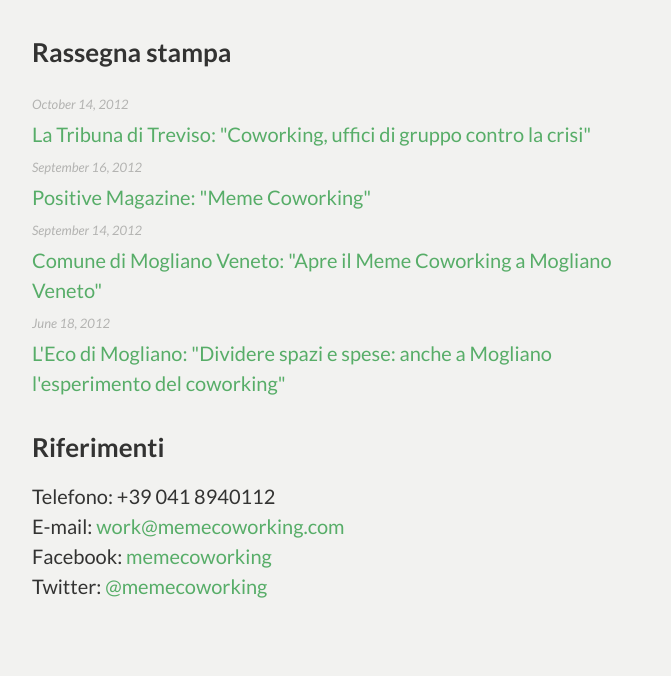
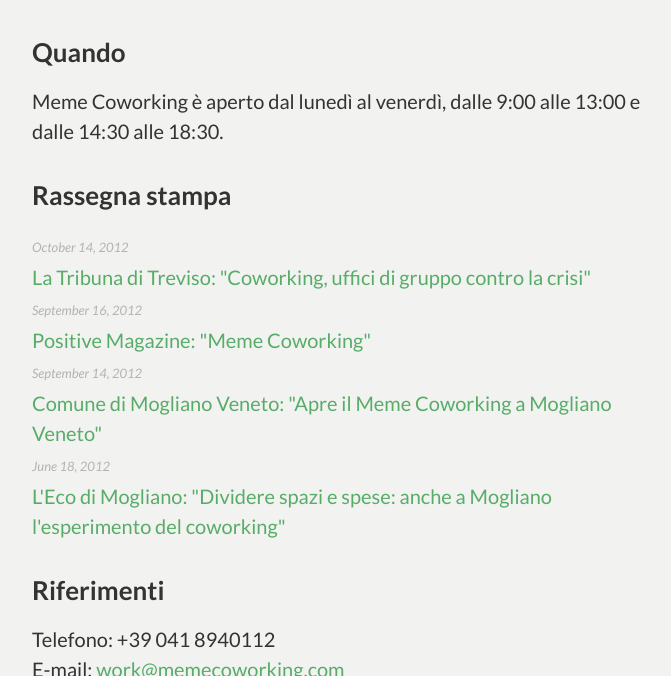
Before and after one commit to memecoworking/memecoworking.github.com, a Jekyll site: the page built from index.html, in a window 1280 px wide and 900 px high, scrolled down 2136 px, cut to the strip 224-900 px from the top of the window. Shown: the whole strip, without its empty margins (288-959 px from the left). Built offline with Jekyll 4.4.1, drawn with Linux system fonts in a browser that asks for light colours; Markdown is read by kramdown in place of the engine named in the settings.

Commit message:
Add working time

```diff
--- a/index.html
+++ b/index.html
@@ -92,6 +92,11 @@
 </p>
 <iframe class="map" width="636" height="350" frameborder="0" scrolling="no" marginheight="0" marginwidth="0" src="https://maps.google.com/maps?f=q&amp;source=s_q&amp;hl=en&amp;geocode=&amp;q=Meme+Coworking,+Treviso,+Italy&amp;aq=&amp;sll=45.543389,12.234457&amp;sspn=0.008746,0.021136&amp;ie=UTF8&amp;hq=Meme+Coworking,&amp;hnear=Treviso,+Province+of+Treviso,+Veneto,+Italy&amp;t=m&amp;ll=45.550361,12.236195&amp;spn=0.021037,0.054932&amp;z=14&amp;iwloc=A&amp;output=embed"></iframe>
 
+<h2>Quando</h2>
+<p>
+  Meme Coworking è aperto dal lunedì al venerdì, dalle 9:00 alle 13:00 e dalle 14:30 alle 18:30.
+</p>
+
 <h2>Rassegna stampa</h2>
 <ul>
   {% for release in page.releases %}
```
